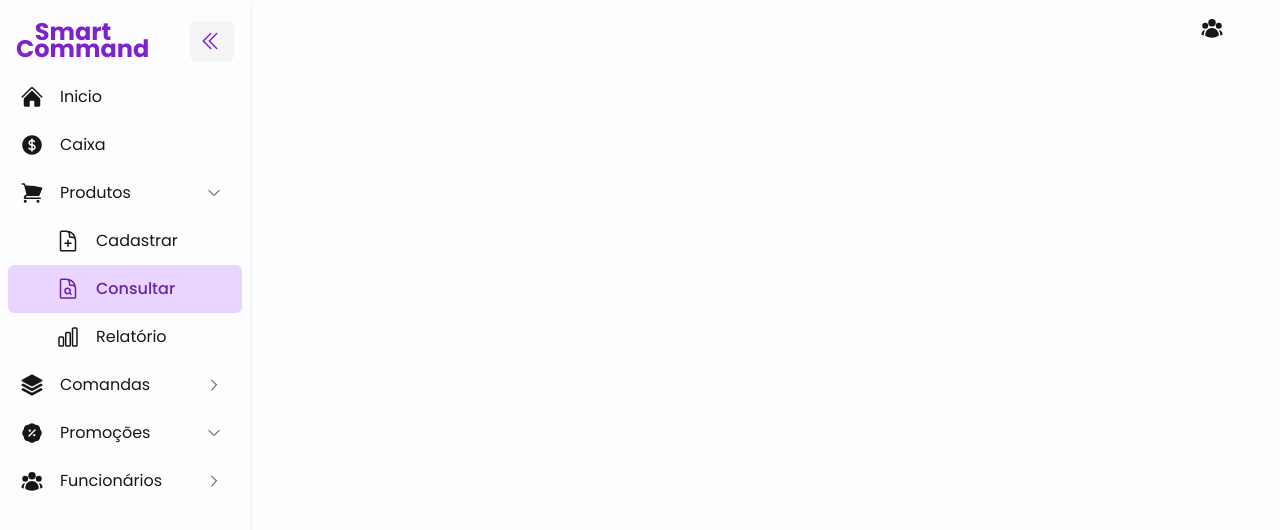
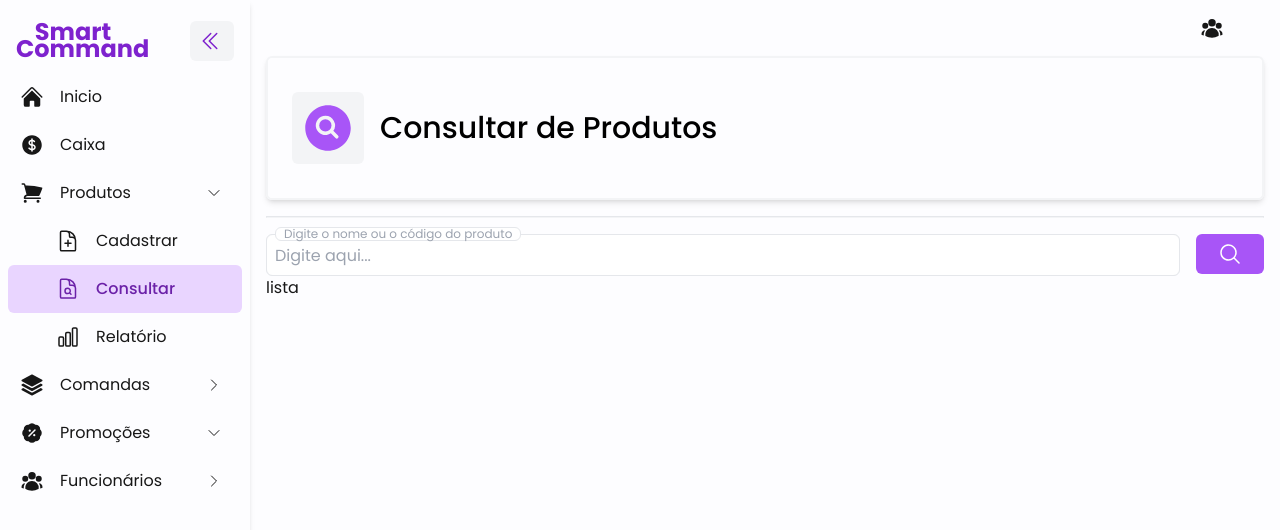
Before and after one commit to klenivingeri/smart-command, a Next.js app: page /produto/consultar in a window 1280 px wide. Shown: the top 530 px of the page. Built offline with nearby package versions, Linux system fonts and the light colour scheme; no server answers.

Commit message:
chore: rota de consulta de produto

```diff
--- a/src/app/api/products/productsController.js
+++ b/src/app/api/products/productsController.js
@@ -1,12 +1,23 @@
-import { connectToDatabase } from "@/lib/dbConnect"
-import { product } from "./productsModel"
+import { connectToDatabase } from "@/lib/dbConnect";
+import { product } from "./productsModel";
 
-export const getProducts = async () => {
-  try{
-    await connectToDatabase()
-    const listProduct = await product.find({})
-    console.log(listProduct)
-    return new Response(JSON.stringify({records: listProduct}), {
+export const getProducts = async (request) => {
+  const { searchParams } = new URL(request.url);
+  const title = searchParams.get("title");
+  const id = searchParams.get("id");
+
+  try {
+    let query = {};
+    if (title?.length) {
+      query = { title: { $regex: `.*${title}.*`, $options: "i" } };
+    } else if(id?.length){
+      query = { id: id };
+    }
+
+    await connectToDatabase();
+    const listProduct = await product.find(query);
+
+    return new Response(JSON.stringify({ records: listProduct }), {
       status: 200,
       headers: { "Content-Type": "application/json" },
     });
@@ -16,5 +27,4 @@ export const getProducts = async () => {
       status: 500,
     });
   }
-
-}
+};
--- a/src/app/api/products/productsModel.js
+++ b/src/app/api/products/productsModel.js
@@ -7,7 +7,8 @@ const productSchema = mongoose.Schema({
     description: { type: mongoose.Schema.Types.String },
     price: { type: mongoose.Schema.Types.Number },
     type: { type: mongoose.Schema.Types.Number },
-    promotion: promotionSchema
+    promotion: promotionSchema,
+    title: { type: mongoose.Schema.Types.String }
   }, {versionKey: false}
 )
 
--- a/src/app/api/products/route.js
+++ b/src/app/api/products/route.js
@@ -1,7 +1,7 @@
 import { getProducts } from "./productsController";
 
-export async function GET(req) {
-  const response = await getProducts()
+export async function GET(request) {
+  const response = await getProducts(request)
   return response
 }
 
--- a/src/app/produto/consultar/page.js
+++ b/src/app/produto/consultar/page.js
@@ -1,21 +1,14 @@
 'use client'
 
-import { getApiProducts } from "@/getApi/products";
 import { Consultar } from "@/components/Pages/Produto/Consultar";
-import { useEffect } from "react";
 
 export default function ProdutoConsultar() {
-  useEffect(() => {
-    const fetchData = async () =>{
-      const resp = await getApiProducts('')
-      console.log(resp?.records)
-    }
-
-    fetchData()
-  },[])
     return (
       <div className="h-full">
-        <Consultar path="consultar-produtos" />
+        <Consultar
+          path="consultar-produtos"
+          title="Consultar de Produtos"
+          />
       </div>
     );
 }
--- a/src/components/Atoms/Input/index.js
+++ b/src/components/Atoms/Input/index.js
@@ -1,5 +1,4 @@
 import { formatCurrency } from "@/utils/currency";
-import { useState } from "react";
 
 export const Label = ({ title, children }) => {
   return (
@@ -12,7 +11,7 @@ export const Label = ({ title, children }) => {
   );
 };
 
-export const Input = ({ title ,value , setValue }) => {
+export const Input = ({ title ,value , setValue, placeholder="" }) => {
   const handleInput = (e) => {
     const value = e.target.value
     setValue(value)
@@ -20,7 +19,13 @@ export const Input = ({ title ,value , setValue }) => {
   }
   return (
     <Label title={title}>
-      <input onChange={handleInput} className="rounded-md h-[40px] pl-2 w-full" autoComplete="off" value={value} />
+      <input
+      onChange={handleInput}
+      className="rounded-md h-[40px] pl-2 w-full"
+      autoComplete="off"
+      value={value}
+      placeholder={placeholder}
+      />
     </Label>
   );
 };
--- a/src/components/Pages/Produto/Cadastrar/index.js
+++ b/src/components/Pages/Produto/Cadastrar/index.js
@@ -19,6 +19,7 @@ const selectOptions = [
   { id: 4, name: "Refri" },
   { id: 5, name: "Vitámina" },
 ];
+
 const selectOptions2 = [
   { id: 1, name: "Suco + Assado" },
   { id: 2, name: "3(três) assados por R$ 15,00" },
@@ -42,7 +43,7 @@ export const Cadastrar = ({ path, title }) => {
     id: 10,
     name: "Nenhuma promoção selecionada",
   });
-  console.log(name);
+
   return (
     <TemplateWithMenu path={path}>
       <div className="border-gray-100 rounded-md shadow-md h-36 border-2 pl-6 flex ">
@@ -50,7 +51,6 @@ export const Cadastrar = ({ path, title }) => {
           <IconCube size="w-14 h-14" />
         </TitleWithIcon>
       </div>
-
       <span className="flex border-[1px] my-4 border-b-gray-100" />
       <div className="flex flex-col gap-4 w-[50%]">
         <Input title="Nome do Produto" setValue={setName} value={name} />
--- a/src/components/Pages/Produto/Consultar/index.js
+++ b/src/components/Pages/Produto/Consultar/index.js
@@ -1,5 +1,55 @@
-import { TemplateWithMenu } from "@/components/Templates/TemplateWithMenu"
+"use client";
 
-export const Consultar = ({path}) => {
-  return <TemplateWithMenu path={path} />
-}
+import { ButtonBox } from "@/components/Atoms/Button";
+import { Input, Select } from "@/components/Atoms/Input";
+import { TitleWithIcon } from "@/components/Molecules/TitleWithIcon";
+import { TemplateWithMenu } from "@/components/Templates/TemplateWithMenu";
+import { IconSearchCircle, IconSearchGlass } from "@/icons/Search";
+import { useState } from "react";
+import { getApiProducts } from "@/getApi/products";
+const selectOptions = [
+  { id: "code", name: "Código" },
+  { id: "name", name: "Nome" },
+];
+
+export const Consultar = ({ path, title }) => {
+  const [isLoading, setIsLoading] = useState(false);
+  const [inputSearch, setInputSearch] = useState("");
+  const [records, setRecords] =useState({})
+  const handlebuttonSearch = async () => {
+    setIsLoading(true);
+
+    const data = await getApiProducts(`title=${inputSearch}`);
+    setRecords(data.records)
+    setIsLoading(false);
+  };
+  console.log(records)
+  return (
+    <TemplateWithMenu path={path}>
+      <div className="border-gray-100 rounded-md shadow-md h-36 border-2 pl-6 flex ">
+        <TitleWithIcon size="text-3xl" title={title}>
+          <IconSearchCircle size="w-14 h-14" />
+        </TitleWithIcon>
+      </div>
+      <span className="flex border-[1px] my-4 border-b-gray-100" />
+      <div className="grid grid-cols-12 gap-4">
+        <div className="col-span-11">
+          <Input
+            title="Digite o nome ou o código do produto"
+            setValue={setInputSearch}
+            value={inputSearch}
+            placeholder="Digite aqui..."
+          />
+        </div>
+        <div className="col-span-1">
+          <a onClick={() => handlebuttonSearch()}>
+            <ButtonBox style="bg-purple-500 hover:bg-purple-400 text-white text-1lx">
+              <IconSearchGlass size="w-6 h-6" />
+            </ButtonBox>
+          </a>
+        </div>
+      </div>
+      {!isLoading ? <div>lista</div> : <div>carregando</div>}
+    </TemplateWithMenu>
+  );
+};
--- a/src/getApi/products/index.js
+++ b/src/getApi/products/index.js
@@ -1,8 +1,7 @@
-export const getApiProducts = async ({id}) => {
-  console.log('NEXT_PUBLIC_API_URL', process.env.NEXT_PUBLIC_API_URL)
-  const url = `${process.env.NEXT_PUBLIC_API_URL}/api/products${id ? `?id=${id}` : ''}`;
+export const getApiProducts = async (query) => {
+
+  const url = `${process.env.NEXT_PUBLIC_API_URL}/api/products${query ? `?${query}` : ''}`;
   const response = await fetch(url);
-
   const data = await response.json();
 
   return data
--- a/src/icons/Search/index.js
+++ b/src/icons/Search/index.js
@@ -16,3 +16,38 @@ export const IconSearch = ({ size }) => {
     </svg>
   );
 };
+
+export const IconSearchCircle = ({ size }) => {
+  return (
+    <svg
+      xmlns="http://www.w3.org/2000/svg"
+      viewBox="0 0 24 24"
+      fill="currentColor"
+      className={size}
+    >
+      <path d="M8.25 10.875a2.625 2.625 0 1 1 5.25 0 2.625 2.625 0 0 1-5.25 0Z" />
+      <path
+        fillRule="evenodd"
+        d="M12 2.25c-5.385 0-9.75 4.365-9.75 9.75s4.365 9.75 9.75 9.75 9.75-4.365 9.75-9.75S17.385 2.25 12 2.25Zm-1.125 4.5a4.125 4.125 0 1 0 2.338 7.524l2.007 2.006a.75.75 0 1 0 1.06-1.06l-2.006-2.007a4.125 4.125 0 0 0-3.399-6.463Z"
+        clipRule="evenodd"
+      />
+    </svg>
+  );
+};
+
+export const IconSearchGlass = ({ size }) => {
+  return (
+    <svg
+      xmlns="http://www.w3.org/2000/svg"
+      viewBox="0 0 24 24"
+      fill="currentColor"
+      className={ size }
+    >
+      <path
+        fillRule="evenodd"
+        d="M10.5 3.75a6.75 6.75 0 1 0 0 13.5 6.75 6.75 0 0 0 0-13.5ZM2.25 10.5a8.25 8.25 0 1 1 14.59 5.28l4.69 4.69a.75.75 0 1 1-1.06 1.06l-4.69-4.69A8.25 8.25 0 0 1 2.25 10.5Z"
+        clipRule="evenodd"
+      />
+    </svg>
+  );
+};
```
